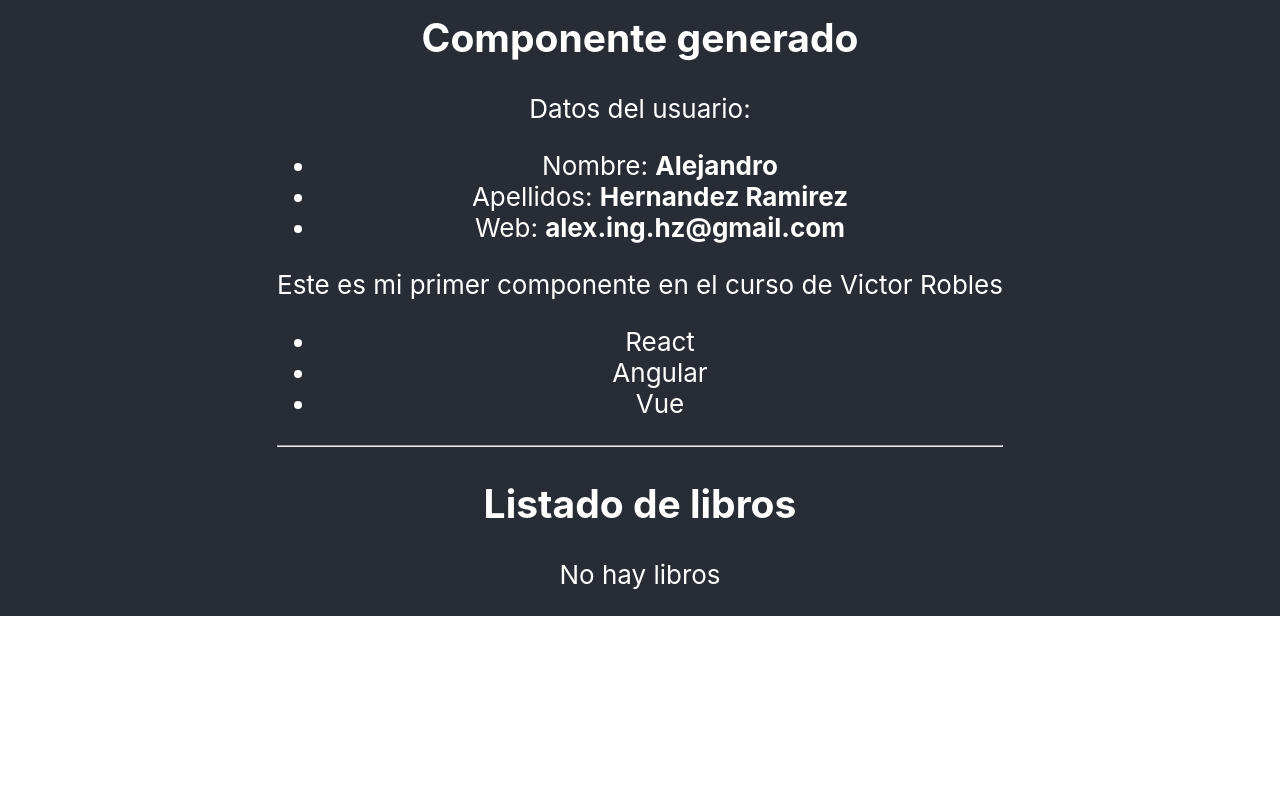
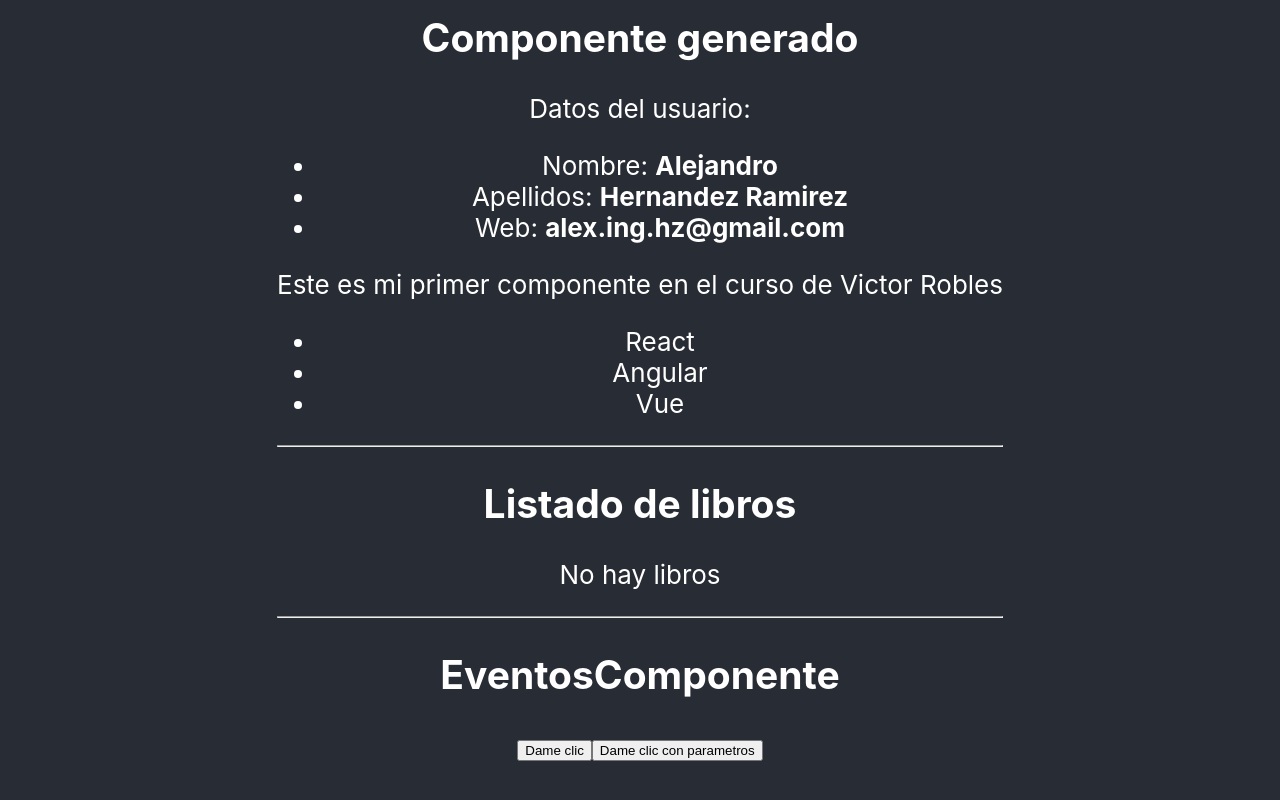
Before and after one commit to axxving/cur-react-vr-axv, a React (Create React App) app in the folder 06-componentes-basicos/01-primeros-pasos-cra/: page / in a window 1280 px wide. Shown: the part 700-1500 px from the top of the page. Before the commit the page ends 1316 px from the top, so only its background shows below. Built offline with nearby package versions, Linux system fonts and the light colour scheme; the HTML template or start-up script is replaced by a standard one.

Commit message:
feat(): click events

```diff
--- a/06-componentes-basicos/01-primeros-pasos-cra/src/App.js
+++ b/06-componentes-basicos/01-primeros-pasos-cra/src/App.js
@@ -3,6 +3,7 @@ import './App.css';
 import { MiComponente } from './MiComponente';
 import { SegundoComponente } from './SegundoComponente';
 import { TercerComponente } from './TercerComponente';
+import { EventosComponente } from './EventosComponente';
 
 function App() {
 
@@ -35,6 +36,9 @@ function App() {
           <hr />
           {/* Segundo componente */}
           <SegundoComponente />
+          {/* Eventos componentes */}
+          <hr />
+          <EventosComponente />
         </div>
 
       </header>
--- /dev/null
+++ b/06-componentes-basicos/01-primeros-pasos-cra/src/EventosComponente.js
@@ -0,0 +1,26 @@
+import React from 'react'
+
+export const EventosComponente = () => {
+
+    // Funcion que dispara el evento del clic
+    const handleClick = (e) => {
+        console.log('Le haz dado clic al boton', e)
+    }
+
+    const hanldeClicWithEvent = (event, nombre) => {
+        console.log(event, nombre)
+    }
+
+    return (
+        <div className='container'>
+            <h2>EventosComponente</h2>
+
+            {/* Evento Click sin parametros */}
+            <button onClick={handleClick}>Dame clic</button>
+
+            {/* Evento de clic con parametros */}
+            <button onClick={(event) => hanldeClicWithEvent(event, 'Alejandro')}> Dame clic con parametros </button>
+
+        </div>
+    )
+}
--- a/06-componentes-basicos/01-primeros-pasos-cra/src/index.css
+++ b/06-componentes-basicos/01-primeros-pasos-cra/src/index.css
@@ -11,3 +11,7 @@ code {
   font-family: source-code-pro, Menlo, Monaco, Consolas, 'Courier New',
     monospace;
 }
+
+.container {
+  min-height: 50vh;
+}
```
